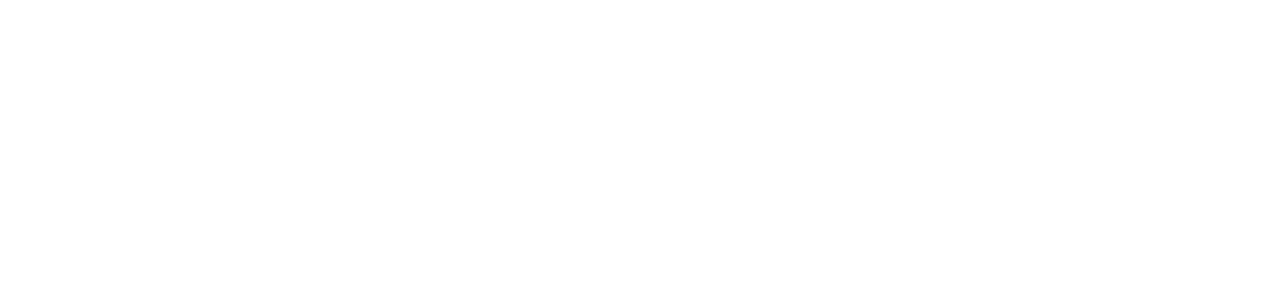
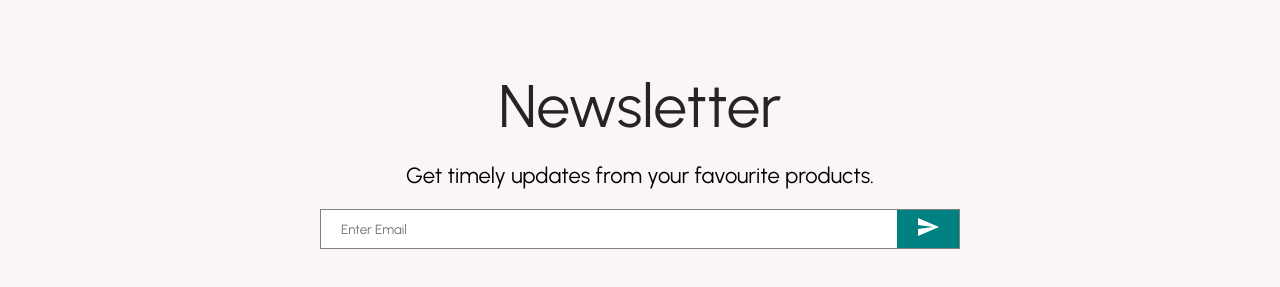
Before and after one commit to Officialibn1/LAMA-eCommerce, a React (Create React App) app in the folder lama/: page / in a window 1280 px wide. Shown: the part 2072-2359 px from the top of the page. Before the commit the page ends 2051 px from the top, so only its background shows below. Built offline with nearby package versions, Linux system fonts and the light colour scheme.

Commit message:
Newsletter component complete

```diff
--- /dev/null
+++ b/lama/src/components/Newsletter.jsx
@@ -0,0 +1,64 @@
+import styled from 'styled-components'
+import { Send } from "@material-ui/icons";
+
+
+const Container = styled.div`
+    height: 45vh;
+    background-color: #fcf5f5;
+    display: flex;
+    align-items: center;
+    justify-content: center;
+    flex-direction: column;
+
+    h1{
+        font-size: 60px;
+        opacity: .85;
+        font-weight: 400;
+    }
+
+    p{
+        font-size: 22px;
+        margin: 20px 0;
+    }
+
+    div{
+        display: flex;
+        justify-content: space-between;
+        width: 50%;
+        height: 40px;
+        border: 1px solid grey;
+
+        input{
+            padding-left: 20px;
+            flex: 9;
+            border: none;
+            outline: none;
+        }
+
+        button{
+            flex: 1;
+            border: none;
+            background-color: teal;
+            cursor: pointer;
+            color: #fff;
+        }
+    }
+
+`
+
+const Newsletter = () => {
+    return (
+        <Container>
+            <h1>Newsletter</h1>
+            <p>Get timely updates from your favourite products.</p>
+            <div>
+                <input type="email" placeholder='Enter Email' />
+                <button>
+                    <Send />
+                </button>
+            </div>
+        </Container>
+    );
+}
+
+export default Newsletter;
--- a/lama/src/pages/Home.jsx
+++ b/lama/src/pages/Home.jsx
@@ -1,6 +1,7 @@
 import Announcement from "../components/Announcement";
 import Categories from "../components/Categories";
 import Navbar from "../components/Navbar";
+import Newsletter from "../components/Newsletter";
 import Products from "../components/Products";
 import Slider from "../components/Slider";
 
@@ -12,6 +13,7 @@
             <Slider />
             <Categories />
             <Products />
+            <Newsletter />
         </div>
     );
 }
```
